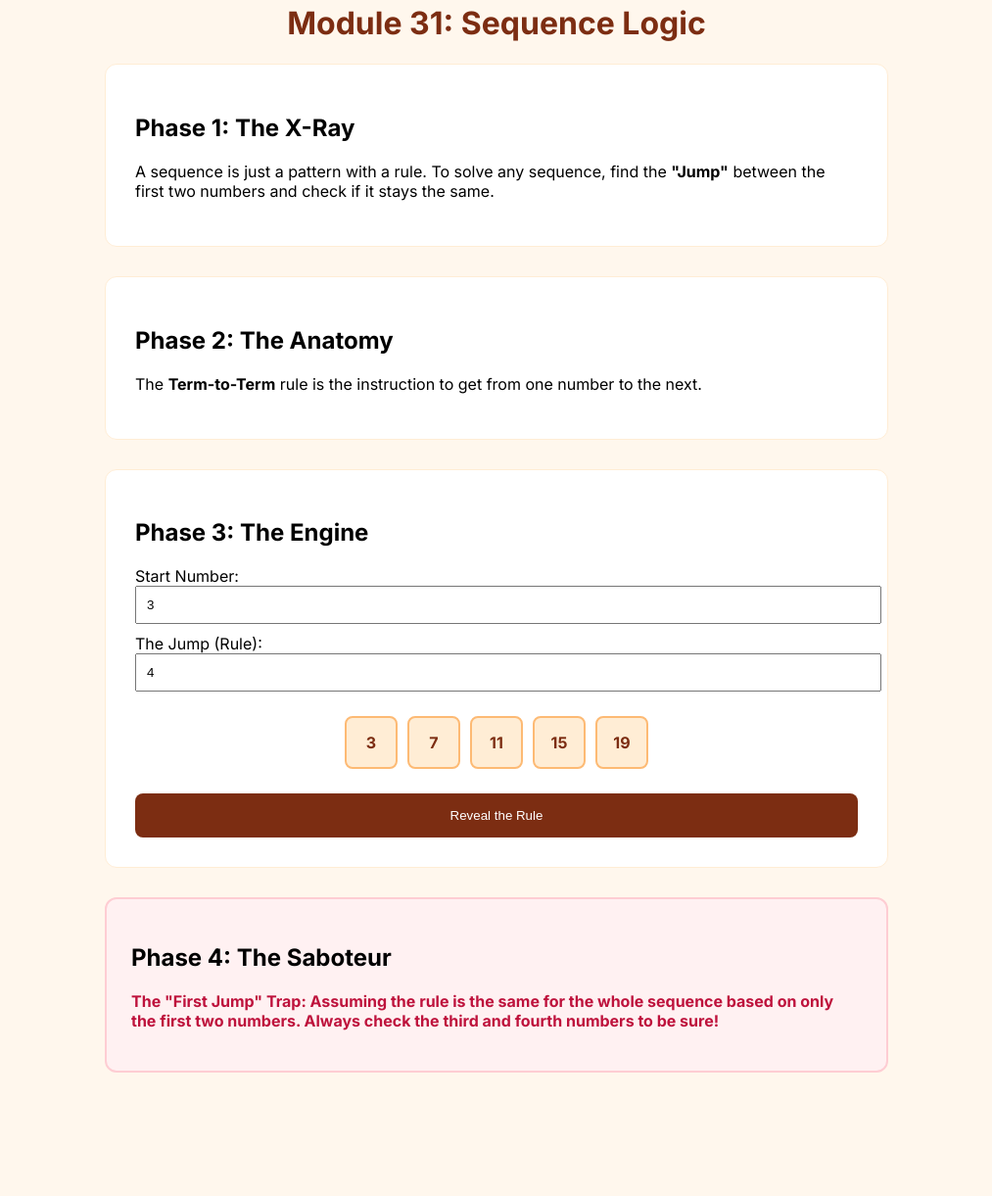
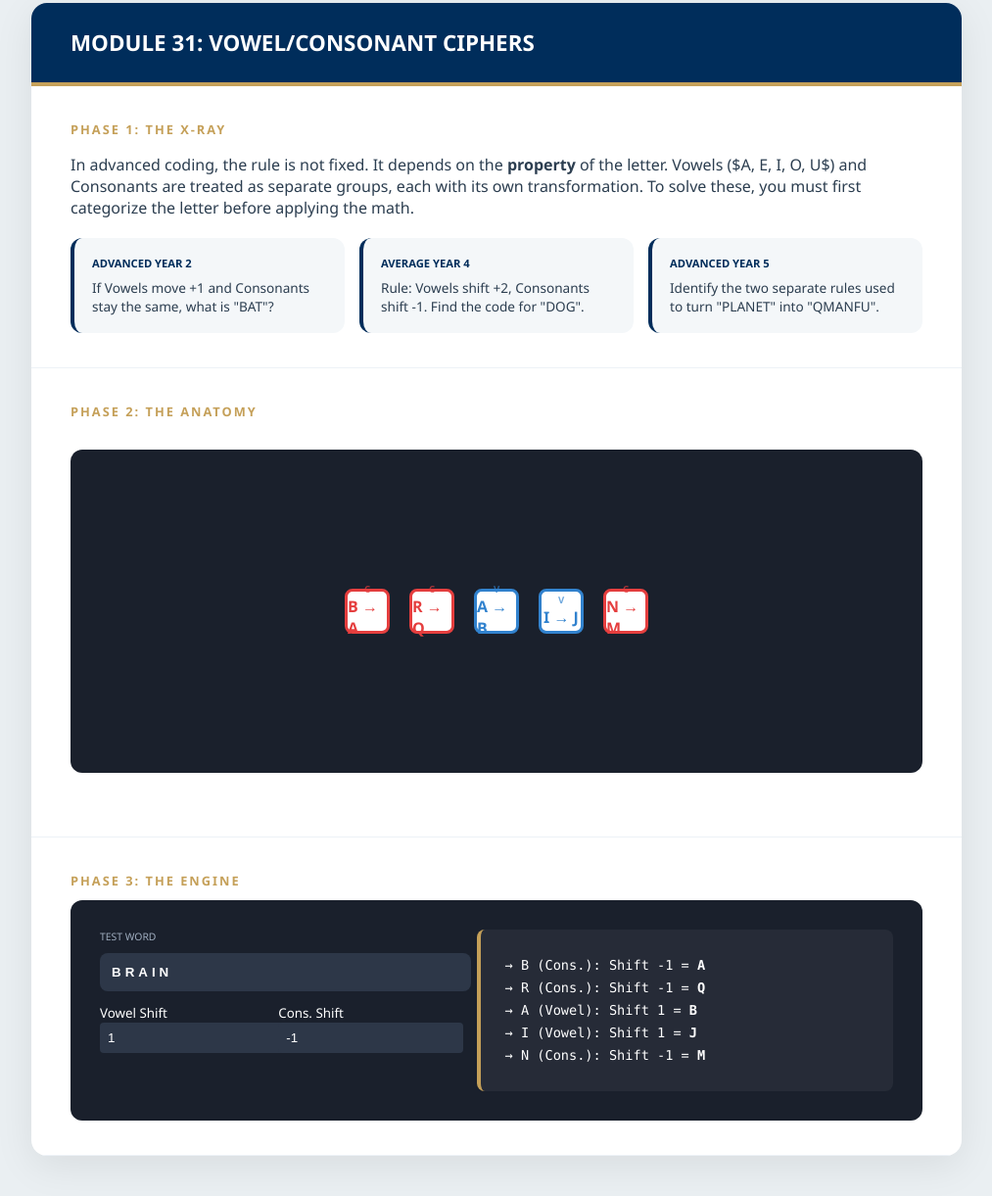
Before and after one commit to vc12345/cognis11, a plain HTML site: page members/module-31.html in a window 1280 px wide. Shown: the part 45-1266 px from the top of the page at 98% size, without its empty margins (133-1146 px from the left). Before the commit the page ends 1198 px from the top, so only its background shows below. Drawn offline with Linux system fonts and the light colour scheme.

Commit message:
Update module-31.html

```diff
--- a/members/module-31.html
+++ b/members/module-31.html
@@ -2,67 +2,104 @@
 <html lang="en">
 <head>
     <meta charset="UTF-8">
-    <title>Module 31: Sequences | Cognis11</title>
-    <link href="https://fonts.googleapis.com/css2?family=Inter:wght@400;600;700&display=swap" rel="stylesheet">
-    <script src="../js/reasoning-provider.js"></script>
+    <title>Module 31: Vowel/Consonant Ciphers | Cognis11</title>
     <style>
-        :root { --primary: #7c2d12; --bg: #fff7ed; --trap: #be123c; }
-        body { font-family: 'Inter', sans-serif; background: var(--bg); padding: 20px; }
-        .container { max-width: 800px; margin: 0 auto; }
-        .section { background: white; padding: 30px; border-radius: 12px; margin-bottom: 30px; border: 1px solid #ffedd5; }
-        .seq-box { display: inline-block; width: 50px; height: 50px; line-height: 50px; text-align: center; background: #ffedd5; border: 2px solid #fdba74; border-radius: 8px; margin: 5px; font-weight: 700; color: var(--primary); }
+        :root { --cognis-blue: #002d5b; --cognis-gold: #c5a059; --cognis-light: #f4f7f9; --vowel-color: #3182ce; --consonant-color: #e53e3e; }
+        body { font-family: 'Segoe UI', sans-serif; background: #eaeff2; padding: 40px 20px; color: #2c3e50; }
+        .module-card { max-width: 950px; margin: 0 auto; background: white; border-radius: 16px; box-shadow: 0 10px 40px rgba(0,0,0,0.08); overflow: hidden; }
+        .header { background: var(--cognis-blue); color: white; padding: 25px 40px; border-bottom: 4px solid var(--cognis-gold); }
+        .header h1 { margin: 0; font-size: 1.4rem; text-transform: uppercase; }
+        .phase { padding: 35px 40px; border-bottom: 1px solid #edf2f7; }
+        .phase h2 { font-size: 0.8rem; color: var(--cognis-gold); text-transform: uppercase; letter-spacing: 2px; margin-top: 0; }
+
+        .question-tiers { display: grid; grid-template-columns: repeat(3, 1fr); gap: 15px; margin-top: 20px; }
+        .tier-card { background: var(--cognis-light); padding: 18px; border-radius: 12px; border-left: 4px solid var(--cognis-blue); font-size: 0.85rem; }
+        .tier-card b { color: var(--cognis-blue); font-size: 0.7rem; text-transform: uppercase; display: block; margin-bottom: 8px; }
+
+        .simulation-area { background: #1a202c; border-radius: 12px; padding: 40px; margin: 30px 0; min-height: 250px; display: flex; align-items: center; justify-content: center; position: relative; }
+        .gate-container { display: flex; align-items: center; gap: 20px; }
+        .word-stream { display: flex; gap: 10px; }
+        .char-tile { width: 40px; height: 40px; background: white; border-radius: 8px; display: flex; flex-direction: column; align-items: center; justify-content: center; font-weight: 900; transition: all 0.5s; }
+        .char-tile.vowel { border: 3px solid var(--vowel-color); color: var(--vowel-color); }
+        .char-tile.consonant { border: 3px solid var(--consonant-color); color: var(--consonant-color); }
+        .char-tile small { font-size: 0.6rem; text-transform: uppercase; margin-top: -2px; opacity: 0.7; }
+
+        .engine-container { display: grid; grid-template-columns: 1fr 1.2fr; gap: 30px; background: #1a202c; color: white; padding: 30px; border-radius: 12px; }
+        .control-group label { display: block; font-size: 0.65rem; color: #a0aec0; text-transform: uppercase; margin-bottom: 10px; }
+        .input-text { width: 100%; padding: 12px; border-radius: 8px; border: none; background: #2d3748; color: white; font-weight: bold; text-transform: uppercase; letter-spacing: 4px; }
+        .trace-log { background: rgba(255,255,255,0.05); padding: 25px; border-radius: 8px; font-family: 'Consolas', monospace; font-size: 0.85rem; border-left: 4px solid var(--cognis-gold); line-height: 1.7; }
     </style>
 </head>
 <body>
-<div class="container">
-    <h1 style="color:var(--primary); text-align:center;">Module 31: Sequence Logic</h1>
+<div class="module-card">
+    <div class="header"><h1>Module 31: Vowel/Consonant Ciphers</h1></div>
+    <section class="phase">
+        <h2>Phase 1: The X-Ray</h2>
+        <p>In advanced coding, the rule is not fixed. It depends on the <b>property</b> of the letter. Vowels ($A, E, I, O, U$) and Consonants are treated as separate groups, each with its own transformation. To solve these, you must first categorize the letter before applying the math.</p>
+        <div class="question-tiers">
+            <div class="tier-card"><b>Advanced Year 2</b>If Vowels move +1 and Consonants stay the same, what is "BAT"?</div>
+            <div class="tier-card"><b>Average Year 4</b>Rule: Vowels shift +2, Consonants shift -1. Find the code for "DOG".</div>
+            <div class="tier-card"><b>Advanced Year 5</b>Identify the two separate rules used to turn "PLANET" into "QMANFU".</div>
+        </div>
+    </section>
 
-    <div class="section">
-        <h2>Phase 1: The X-Ray</h2>
-        <p>A sequence is just a pattern with a rule. To solve any sequence, find the <strong>"Jump"</strong> between the first two numbers and check if it stays the same.</p>
-    </div>
+    <section class="phase">
+        <h2>Phase 2: The Anatomy</h2>
+        <div class="simulation-area">
+            <div class="gate-container" id="gate-display">
+                </div>
+        </div>
+    </section>
 
-    <div class="section">
-        <h2>Phase 2: The Anatomy</h2>
+    <section class="phase">
+        <h2>Phase 3: The Engine</h2>
+        <div class="engine-container">
+            <div class="controls">
+                <div class="control-group">
+                    <label>Test Word</label>
+                    <input type="text" id="word-in" class="input-text" value="BRAIN" maxlength="8" oninput="run31()">
+                </div>
+                <div style="display: flex; gap: 10px; margin-top: 10px;">
+                    <div style="flex: 1;"><small>Vowel Shift</small><input type="number" id="v-shift" value="1" style="width:100%; padding:8px; border-radius:4px; border:none; background:#2d3748; color:white;" oninput="run31()"></div>
+                    <div style="flex: 1;"><small>Cons. Shift</small><input type="number" id="c-shift" value="-1" style="width:100%; padding:8px; border-radius:4px; border:none; background:#2d3748; color:white;" oninput="run31()"></div>
+                </div>
+            </div>
+            <div class="trace-log" id="trace-31">Categorizing letters...</div>
+        </div>
+    </section>
+</div>
 
-        <p>The <strong>Term-to-Term</strong> rule is the instruction to get from one number to the next.</p>
-    </div>
+<script>
+    const alphabet = "ABCDEFGHIJKLMNOPQRSTUVWXYZ";
+    const vowels = "AEIOU";
 
-    <div class="section">
-        <h2>Phase 3: The Engine</h2>
-        <label>Start Number:</label><input type="number" id="start" value="3" style="width:100%; padding:10px; margin-bottom:10px;">
-        <label>The Jump (Rule):</label><input type="number" id="jump" value="4" style="width:100%; padding:10px; margin-bottom:20px;">
+    function run31() {
+        const word = document.getElementById('word-in').value.toUpperCase();
+        const vShift = parseInt(document.getElementById('v-shift').value) || 0;
+        const cShift = parseInt(document.getElementById('c-shift').value) || 0;
+        const display = document.getElementById('gate-display');
 
-        <div id="seq-display" style="text-align:center; min-height:60px;"></div>
+        display.innerHTML = '';
+        let trace = "";
 
-        <button onclick="toggle()" style="width:100%; padding:15px; background:var(--primary); color:white; border:none; border-radius:8px; cursor:pointer; margin-top:20px;">Reveal the Rule</button>
-        <div id="logic" style="display:none; text-align:center; margin-top:20px; font-weight:700; color:var(--primary);">
-            Rule: <span id="rule-text"></span>
-        </div>
-    </div>
+        for (let char of word) {
+            if (!alphabet.includes(char)) continue;
+            const isVowel = vowels.includes(char);
+            const shift = isVowel ? vShift : cShift;
+            const charIdx = alphabet.indexOf(char);
+            const newChar = alphabet[(charIdx + shift + 26) % 26];
 
-    <div class="section" style="background: #fff1f2; border: 2px solid #fecdd3; padding: 25px; border-radius: 12px;">
-        <h2>Phase 4: The Saboteur</h2>
-        <p style="color: var(--trap); font-weight: 700;">The "First Jump" Trap: Assuming the rule is the same for the whole sequence based on only the first two numbers. Always check the third and fourth numbers to be sure!</p>
-    </div>
-</div>
-<script>
-    function update() {
-        const s = document.getElementById('start').value;
-        const j = document.getElementById('jump').value;
-        const res = ReasoningProvider.getModule(31).generate(s, j, 5);
-        const cont = document.getElementById('seq-display');
-        cont.innerHTML = '';
-        res.sequence.forEach(n => {
-            const div = document.createElement('div');
-            div.className = 'seq-box'; div.innerText = n;
-            cont.appendChild(div);
-        });
-        document.getElementById('rule-text').innerText = res.rule;
+            display.innerHTML += `
+                <div class="char-tile ${isVowel ? 'vowel' : 'consonant'}">
+                    <small>${isVowel ? 'V' : 'C'}</small>
+                    ${char} → ${newChar}
+                </div>
+            `;
+            trace += `<div>→ ${char} (${isVowel ? 'Vowel' : 'Cons.'}): Shift ${shift} = <b>${newChar}</b></div>`;
+        }
+        document.getElementById('trace-31').innerHTML = trace;
     }
-    function toggle() { const d = document.getElementById('logic'); d.style.display = d.style.display==='none'?'block':'none'; }
-    document.querySelectorAll('input').forEach(i => i.oninput = update);
-    update();
+    window.onload = run31;
 </script>
 </body>
 </html>
```
